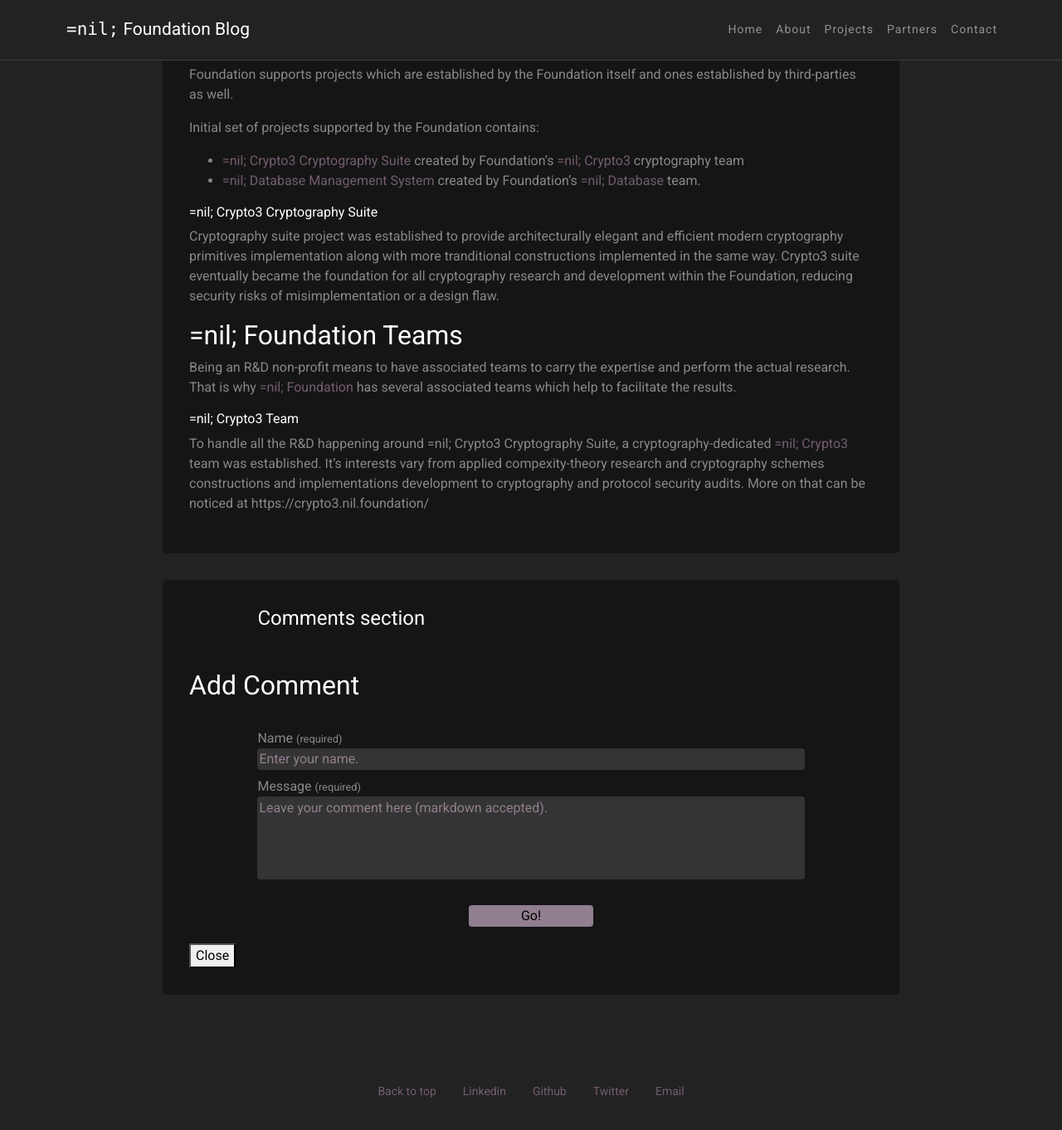
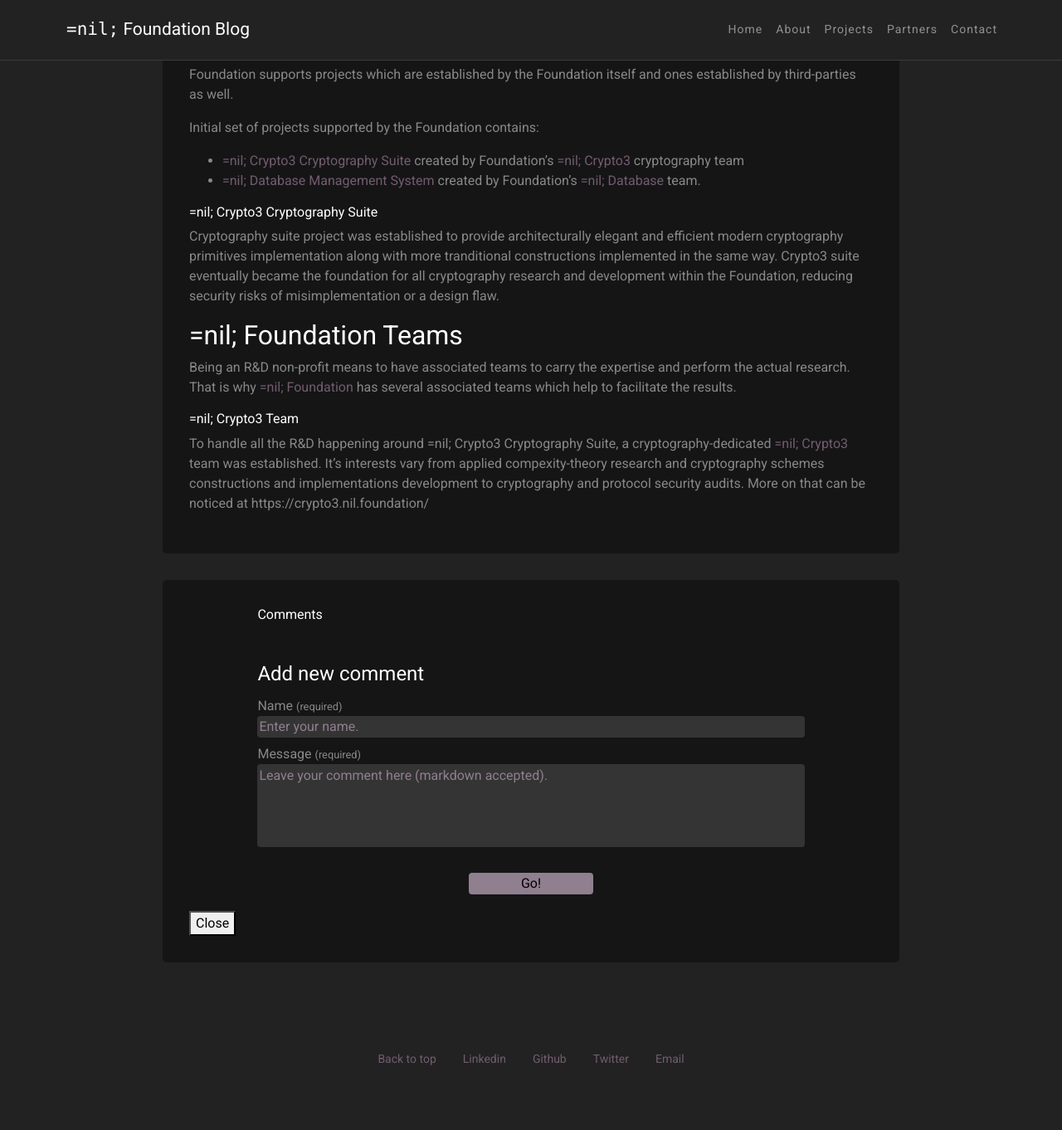
Before and after one commit to ukorvl/urickon.github.io, a Jekyll site: the page built from _posts/2018-04-01-introduction-post.md, in a window 1280 px wide and 1400 px high, scrolled down 445 px. Shown: the top 1362 px of the window at 83% size. Built offline with Jekyll 4.4.1, drawn with Linux system fonts in a browser that asks for light colours.

Commit message:
refactor: refactor styles

```diff
--- a/_includes/comment_form.html
+++ b/_includes/comment_form.html
@@ -25,7 +25,7 @@
       value="{{ page.slug }}"
   >
   <div class="comment-form-title">
-    <h2>Add Comment<small>
+    <h5>Add new comment<small>
       <a
         rel="nofollow"
         id="cancel-comment-reply-link"
@@ -33,7 +33,7 @@
         style="display:none;">
         &nbsp;(cancel reply)&nbsp;
       </a>
-    </small></h2>
+    </small></h5>
   </div>
   <div class="comments-input-container">
     <label>
--- a/_layouts/post.html
+++ b/_layouts/post.html
@@ -41,7 +41,7 @@
                     <div class="bs-component-blog bs-component">
                     <div class="jumbotron-blog jumbotron">
                     <div class="form-title">
-                        <h5>Comments section</h5>
+                        <h3>Comments</h3>
                     </div>
                     <!-- <form
                         method="post"
--- a/assets/css/custom.css
+++ b/assets/css/custom.css
@@ -436,6 +436,7 @@ button:hover, button:focus {
 }
 
 input, textarea {outline:none;}
+input, textarea ::selection { background: #151515; }
 input:active, textarea:active, button:active {outline:none;}
 :focus {outline:none;}
 
@@ -497,7 +498,8 @@ input::placeholder, textarea::placeholder {
     margin: 4px 16px;
 }
 .comment-form-title {
-    margin-bottom: 32px;
+    margin-bottom: 12px;
+    margin-left: 10%;
 }
 
 @media (max-width: 767px) {
```
